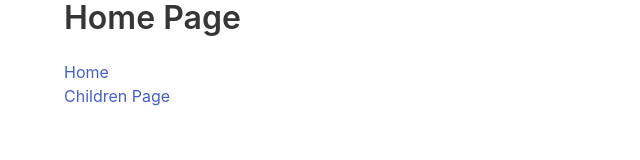
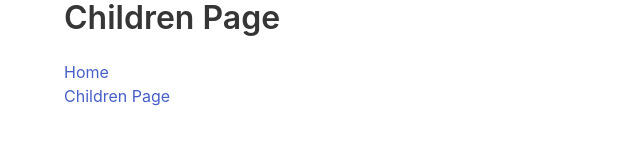
Before and after one commit to nagasawaaaa/deploy-and-auth-test, a plain HTML site: page public/children/index.html in a window 1280 px wide. Shown: the whole page, without its empty margins (0-640 px from the left). Drawn offline with nearby package versions, Linux system fonts and the light colour scheme.

Commit message:
fix: title

```diff
--- a/public/children/index.html
+++ b/public/children/index.html
@@ -6,12 +6,12 @@
         content="width=device-width, user-scalable=no, initial-scale=1.0, maximum-scale=1.0, minimum-scale=1.0">
   <meta http-equiv="X-UA-Compatible" content="ie=edge">
   <link rel="stylesheet" href="https://cdn.jsdelivr.net/npm/bulma@0.9.2/css/bulma.min.css">
-  <title>HOME</title>
+  <title>CHILDREN</title>
 </head>
 <body>
   <div class="container">
     <div class="block">
-    <h1 class="title">Home Page</h1>
+      <h1 class="title">Children Page</h1>
       <ul>
         <li><a href="../index.html">Home</a></li>
         <li><a href="./">Children Page</a></li>
```
Lines whose indentation alone changed are shown as unchanged.
